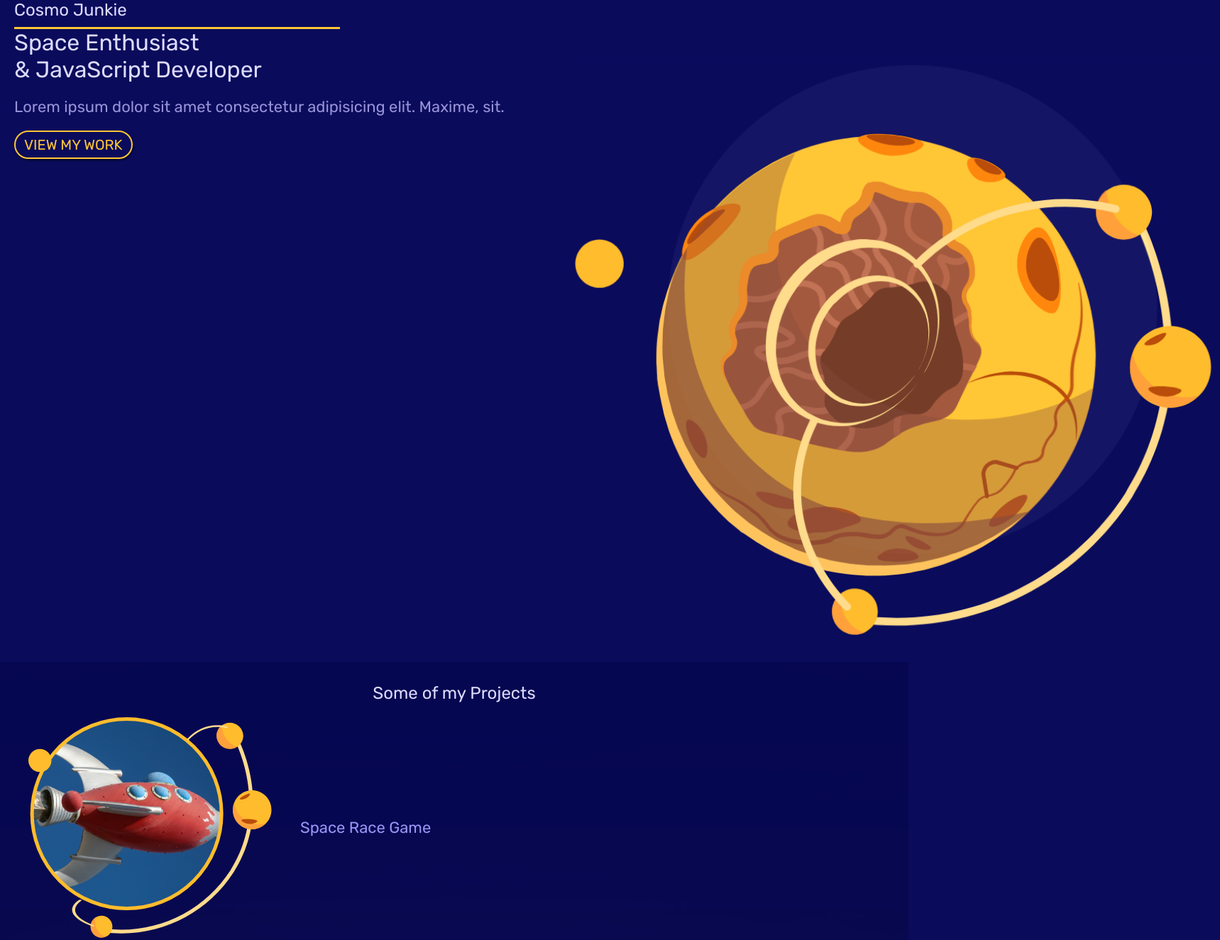
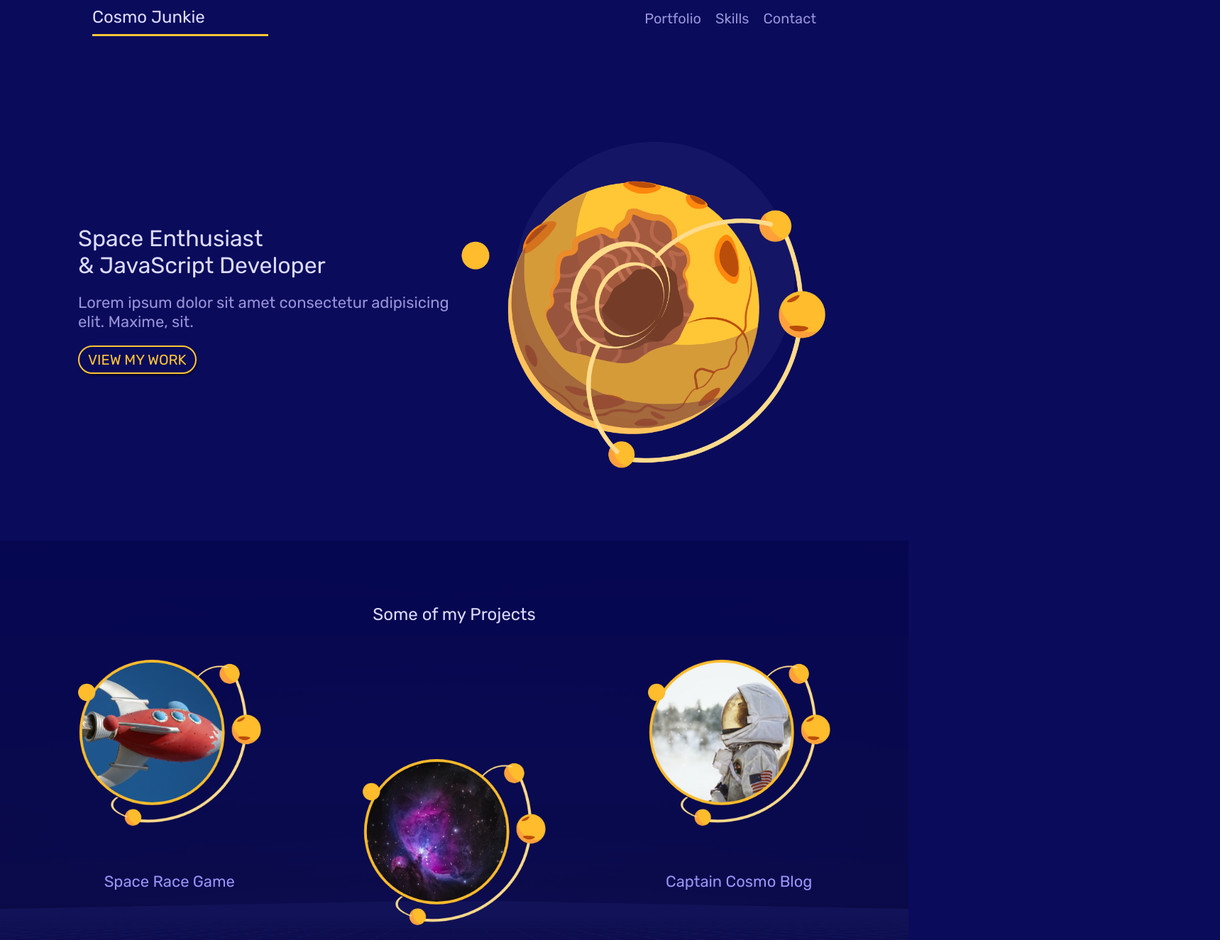
Before and after one commit to JerryDoran/mobile_first_design, a plain HTML site: page index.html in a window 1280 px wide. Shown: the top 1325 px of the page at 71% size, 1719 px wide, since content can reach past the window. Drawn offline with Linux system fonts and the light colour scheme.

Commit message:
finished project

```diff
--- a/styles.css
+++ b/styles.css
@@ -107,10 +107,12 @@ li {
   grid-row: 1;
   padding-bottom: 10px;
   border-bottom: 3px solid var(--primary);
+  margin-top: 10px;
 }
 
 #welcome {
   padding: 0 20px 20px 20px;
+  margin-top: 30px;
 }
 
 .welcome-text {
@@ -203,7 +205,8 @@ li {
   text-align: center;
 }
 
-#contact input, #contact textarea {
+#contact input,
+#contact textarea {
   width: 100%;
   margin: 10px 0;
 }
@@ -215,16 +218,16 @@ li {
 /* Footer Section */
 footer {
   padding: 30px 20px;
-  background-color: #14153D;
+  background-color: #14153d;
   background-image: url(assets/footer_image.png);
   background-size: 40%;
   background-repeat: no-repeat;
   background-position: top center;
 }
 
-footer .copyright{
+footer .copyright {
   grid-column: 1/3;
-  font-size: .8rem;
+  font-size: 0.8rem;
 }
 
 footer .social {
@@ -243,12 +246,125 @@ footer img {
 
 /* SMALL TABLET STYLES */
 @media screen and (min-width: 620px) {
+  .welcome-text {
+    grid-column: 1/5;
+  }
+
+  .welcome-img {
+    grid-column: 5/9;
+  }
+
+  .welcome-img img {
+    width: 100%;
+  }
+
+  .projects {
+    margin-top: 40px;
+  }
+
+  .projects a {
+    grid-column: span 4;
+    display: block;
+    margin: 20px 0;
+  }
+
+  .projects a:last-child {
+    grid-column: 3/7;
+  }
+
+  /* Asterisk means grab every element inside the a tags */
+  .projects a * {
+    max-width: 60%;
+    margin: 10px 20%;
+  }
+
+  .projects h4 {
+    text-align: center;
+  }
+
+  #skills {
+    padding: 30px 100px;
+  }
+
+  footer {
+    background-size: 20%;
+  }
 }
 
 /* lARGE TABLETS AND LAPTOPS STYLES */
 @media screen and (min-width: 960px) {
   body {
     font-size: 18px;
+  }
+
+  .grid {
+    width: 100%;
+    max-width: 1060px;
+    margin: 0 auto;
+  }
+
+  .leading {
+    margin: 20px 0;
+  }
+
+  .site-nav {
+    padding: 0 20px;
+  }
+
+  .site-nav h1 {
+    grid-column: 1/3;
+  }
+
+  .site-nav ul {
+    display: flex;
+    grid-column: 6/9;
+    justify-content: flex-end;
+    align-self: center;
+  }
+
+  .site-nav li {
+    margin-left: 20px;
+  }
+
+  .welcome-text {
+    align-self: center;
+  }
+
+  #welcome {
+    padding-bottom: 40px;
+  }
+
+  .projects a:nth-child(1) {
+    grid-column: 2/4;
+  }
+  .projects a:nth-child(2) {
+    grid-column: 4/6;
+    padding-top: 140px;
+  }
+  .projects a:nth-child(3) {
+    grid-column: 6/8;
+  }
+
+  .projects a * {
+    max-width: 80%;
+    margin: 10px 10%;
+  }
+
+  #skills {
+    padding: 30px 20px;
+  }
+
+  #skills ul {
+    margin: 40px auto;
+  }
+
+  #skills li {
+    grid-column: span 2;
+  }
+
+  footer {
+    padding: 40px 20px;
+    background-size: 25%;
   }
 }
 
@@ -257,4 +373,31 @@ footer img {
   body {
     font-size: 20px;
   }
+
+  #welcome, #portfolio, #skills, #contact {
+    padding: 90px 0;
+  }
+
+  .projects a:nth-child(1) {
+    grid-column: 1/3;
+  }
+
+  .projects a:nth-child(3) {
+    grid-column: 7/9;
+  }
+
+  .projects a * {
+    max-width: 100%;
+    margin: 30px 0;
+  }
+
+  footer {
+    padding: 120px 0;
+    background-size: 30%;
+  }
+
+  footer img {
+    width: 30px;
+  }
+
 }
```
